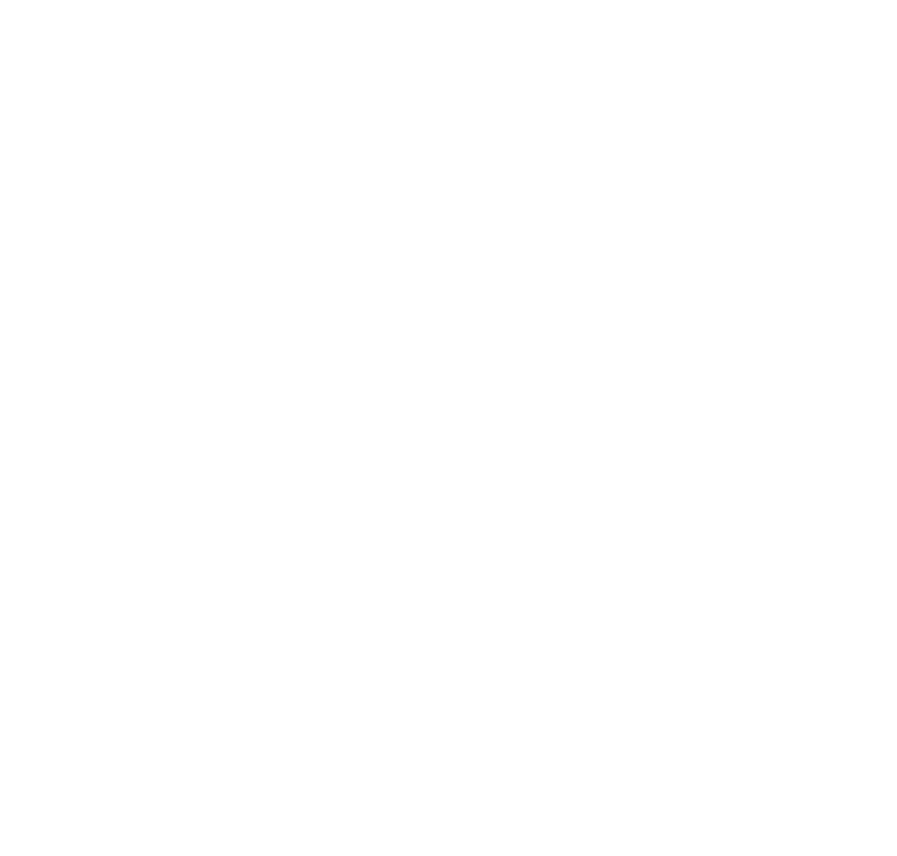
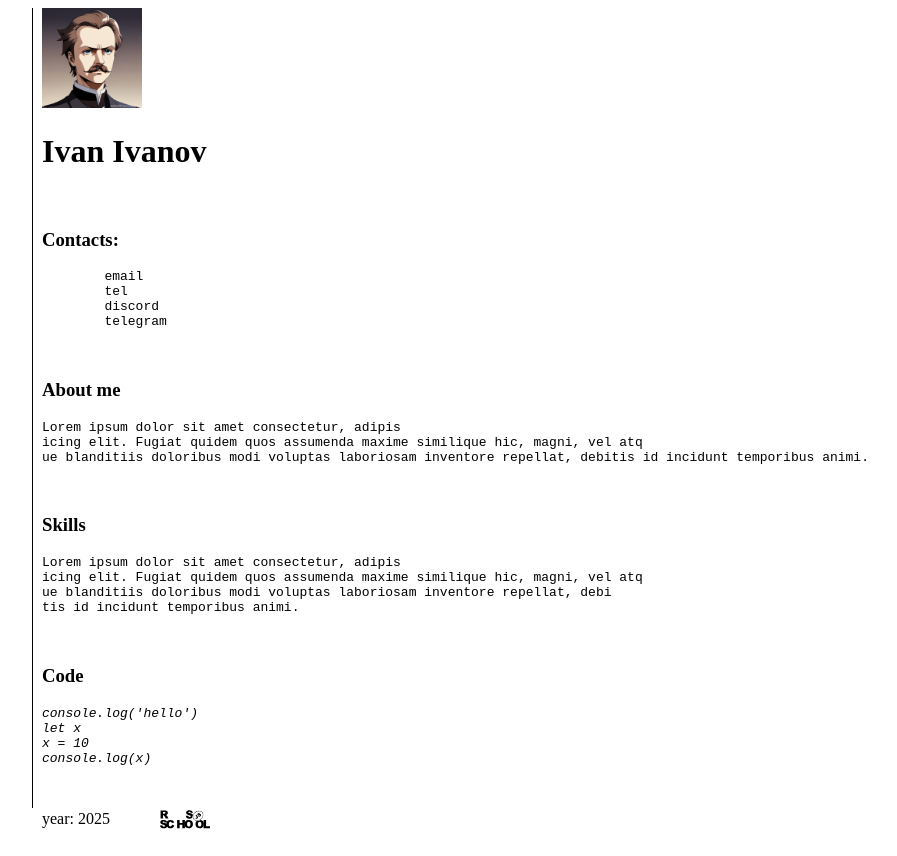
Before and after one commit to artem3645/rsschool-cv, a plain HTML site: page index.html in a window 1280 px wide. Shown: the whole page, without its empty margins (16-913 px from the left). Before the commit the page ends 800 px from the top, so only its background shows below. Drawn offline with Linux system fonts and the light colour scheme.

Commit message:
init and update: create img and ...

```diff
--- a/index.html
+++ b/index.html
@@ -7,6 +7,40 @@
     <link rel="stylesheet" href="style.css">
 </head>
 <body>
-
+    <div class="line"></div>
+    <div class="content">
+        <img class="avatarka" src="img/avatarka.jpg" alt="">
+        <h1>Ivan Ivanov</h1>
+        <br>
+        <h3>Contacts:</h3>
+        <pre>        email
+        tel
+        discord
+        telegram</pre>
+        <br>
+        <h3>About me</h3>
+        <pre>Lorem ipsum dolor sit amet consectetur, adipis
+icing elit. Fugiat quidem quos assumenda maxime similique hic, magni, vel atq
+ue blanditiis doloribus modi voluptas laboriosam inventore repellat, debitis id incidunt temporibus animi.</pre>
+        <br>
+        <h3>Skills</h3>
+        <pre>Lorem ipsum dolor sit amet consectetur, adipis
+icing elit. Fugiat quidem quos assumenda maxime similique hic, magni, vel atq
+ue blanditiis doloribus modi voluptas laboriosam inventore repellat, debi
+tis id incidunt temporibus animi.</pre>
+        <br>
+        <h3>Code</h3>
+        <pre><i>console.log('hello')
+let x
+x = 10
+console.log(x)</i>
+        </pre>
+    </div>
+    <footer class="content">
+        <p>year: 2025</p>
+        <a href="https://rs.school/courses/javascript-ru">
+            <img src="img/rs-school-logo.svg" alt="">
+        </a>
+    </footer>
 </body>
 </html>
--- a/style.css
+++ b/style.css
@@ -0,0 +1,26 @@
+
+.line{
+    width: 40px;
+    height: 100%;
+    position: fixed;
+    border-right: 1px solid;
+}
+
+.content{
+    margin-left: 50px;
+}
+
+.avatarka{
+    width: 100px;
+    height: 100px;
+}
+
+footer{
+    display: flex;
+}
+
+footer img{
+    width: 50px;
+    height: 50px;
+    margin-left: 50px;
+}
```
Also changed, not shown: img/avatarka.jpg (added), img/rs-school-logo.svg (added).
